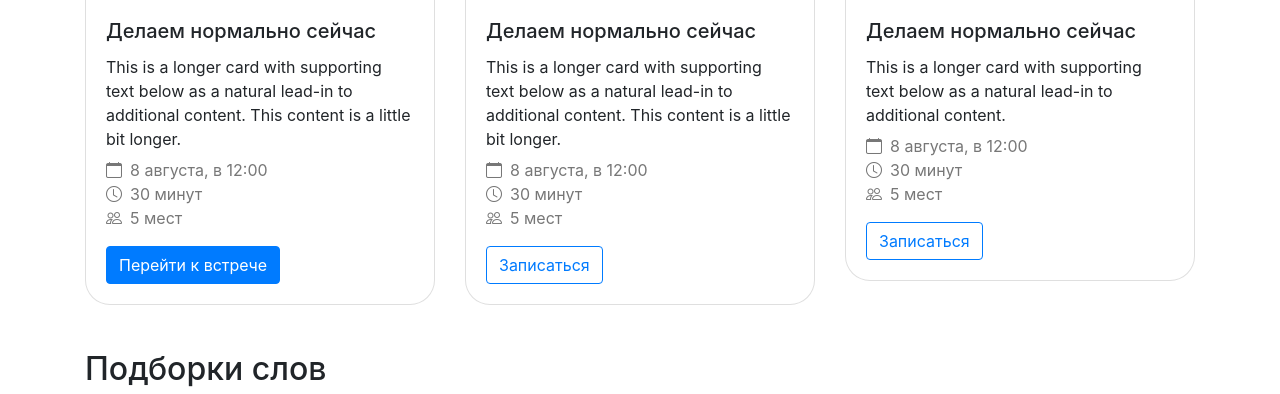
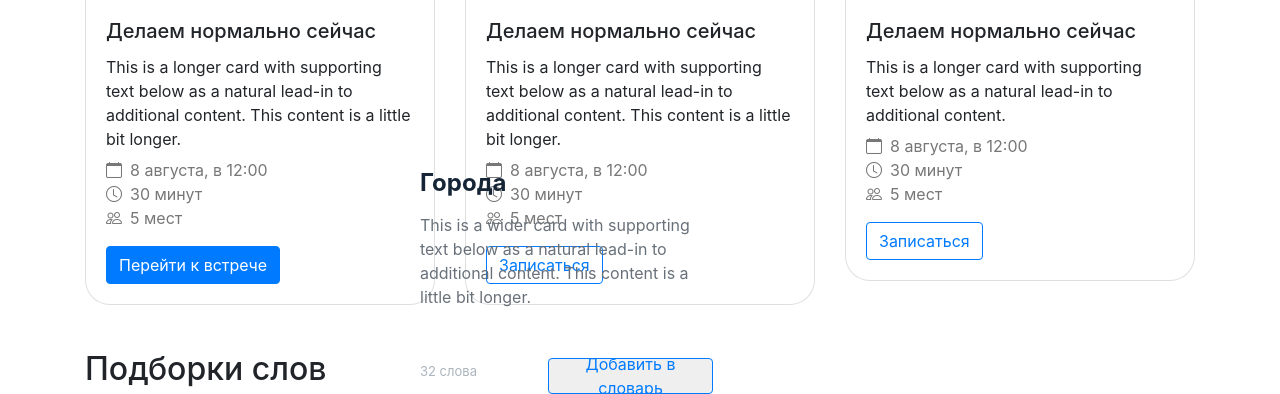
Before and after one commit to solodanil/WEB-Wordy, a Flask app: page / in a window 1280 px wide. Shown: the part 407-801 px from the top of the page. Run offline with Flask 2, Linux system fonts and the light colour scheme; some libraries are stand-ins or nearby versions.

Commit message:
css файл

```diff
--- a/static/css/main.css
+++ b/static/css/main.css
@@ -26,6 +26,7 @@ img.card_sc {
     border-radius: 25px 25px 0 0;
 }
 
+
 .sc-ul {
     padding-top: 0;
     padding-left: 0;
@@ -41,12 +42,109 @@ img.card_sc {
     margin-bottom: 7px;
 }
 
-.table_design {
-    width: 520px;
-    border-radius: 10px;
-    -webkit-border-radius: 10px;
-    -moz-border-radius: 10px;
-    -khtml-border-radius: 10px;
-    border: 1px solid #808080;
-    display: block;
+
+img.image_card {
+    position: absolute;
+    width: 219px;
+    height: 265px;
+    left: 179px;
+    border-radius: 4px 0px 0px 4px;
 }
+
+p.text {
+    position: absolute;
+    width: 698px;
+    height: 163px;
+    left: 178px;
+    font-family: Inter;
+    font-style: normal;
+    font-weight: normal;
+    font-size: 18px;
+    line-height: 28px;
+    color: #68717A;
+}
+
+p.rect_card {
+    position: absolute;
+    width: 540px;
+    height: 265px;
+    left: 179px;
+    background: #FFFFFF;
+    border: 1px solid #AAAAAA;
+    box-sizing: border-box;
+    border-radius: 4px;
+}
+
+.name_card {
+    position: absolute;
+    width: 87px;
+    height: 29px;
+    left: 420px;
+    top: 575px;
+    font-family: Inter;
+    font-style: normal;
+    font-weight: bold;
+    font-size: 24px;
+    line-height: 29px;
+    color: #152536;
+}
+
+p.text_card {
+    position: absolute;
+    width: 272px;
+    height: 96px;
+    left: 420px;
+    top: 620px;
+    font-family: Inter;
+    font-style: normal;
+    font-weight: normal;
+    font-size: 16px;
+    line-height: 24px;
+    color: #68717A;
+}
+
+p.words_card {
+    position: absolute;
+    width: 58px;
+    height: 16px;
+    left: 420px;
+    top: 770px;
+    font-family: Inter;
+    font-style: normal;
+    font-weight: normal;
+    font-size: 13px;
+    line-height: 16px;
+    color: #ABB5BE;
+}
+
+button.button_card {
+    position: absolute;
+    width: 165px;
+    height: 36px;
+    left: 548px;
+    top: 765px;
+    display: flex;
+    flex-direction: column;
+    justify-content: center;
+    align-items: center;
+    padding: 6px 12px;
+    border: 1px solid #007BFF;
+    box-sizing: border-box;
+    border-radius: 4px;
+
+    font-family: SF Pro Display;
+    font-style: normal;
+    font-weight: normal;
+    font-size: 16px;
+    line-height: 24px;
+
+    display: flex;
+    align-items: center;
+    text-align: center;
+    color: #007BFF;
+
+    flex: none;
+    order: 0;
+    flex-grow: 0;
+    margin: 0px 0px;
+}
```
